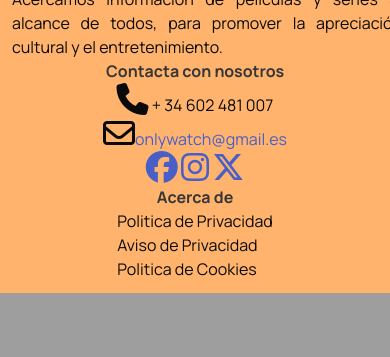
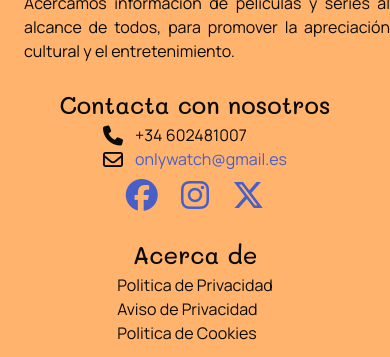
Before and after one commit to AntoniooNogues/ONLYWATCH, a Django app: page / in a window 390 px wide; the page is wider, and only the part inside the window is pictured. Shown: the part 1478-1835 px from the top of that part. Before the commit the page ends 1771 px from the top of that part, so only its background shows below. Run offline with Django 4.2, Linux system fonts and the light colour scheme; some libraries are stand-ins or nearby versions.

Commit message:
fron-end de login.html terminado (falta responsive)

```diff
--- a/templates/login.html
+++ b/templates/login.html
@@ -70,8 +70,8 @@
       </div>
     </main>
 
-    <footer class="columns bg_footer is-align-items-center pb-3">
-      <main class="columns is-gapless is-align-items-center">
+    <footer class="bg_footer is-align-items-center pb-3">
+      <main class="columns is-align-items-center">
         <div class="izquierda column is-one-third">
           <div class="container is-flex is-flex-direction-column is-align-items-center">
             <section class="level-item is-size-2 is-uppercase has-text-black">
@@ -83,27 +83,30 @@
         </div>
         <div class="centro column is-one-third is-flex is-align-items-center has-text-centered">
           <div class="container is-flex is-flex-direction-column is-align-items-center">
-            <strong>Contacta con nosotros</strong>
-            <span><i class="fa-solid fa-phone fa-2x"></i> + 34 602 481 007</span>
-            <span><i class="fa-regular fa-envelope fa-2x"></i><a href="mailto:onlywatch@gmail.es">onlywatch@gmail.es</a></span>
-            <div class="redes">
-              <a href=""><i class="fa-brands fa-facebook fa-2x"></i></a>
-              <a href=""><i class="fa-brands fa-instagram fa-2x"></i></a>
-              <a href=""><i class="fa-brands fa-x-twitter fa-2x"></i></a>
+            <p class="is-size-4 mali">Contacta con nosotros</p>
+              <div class="has-text-justified">
+                <p><i class="fa-solid fa-phone pr-3 fa-lg pb-1"></i>+34 602481007</p>
+                <p><i class="fa-regular fa-envelope pr-3 fa-lg pt-1 has-text-black"></i><a href="mailto:onlywatch@gmail.es" class="link">onlywatch@gmail.es</a></p>
+            </div>
+            <div class="redes pt-2">
+              <a href="" class="pr-3 link"><i class="fa-brands fa-facebook fa-2x"></i></a>
+              <a href="" class="pl-2 pr-2 link"><i class="fa-brands fa-instagram fa-2x"></i></a>
+              <a href="" class="pl-3 link"><i class="fa-brands fa-x-twitter fa-2x"></i></a>
             </div>
           </div>
         </div>
         <div class="derecha column is-one-third">
           <div class="container is-flex is-flex-direction-column is-align-items-center">
-            <strong>Acerca de</strong>
-            <ul>
-              <li>Politica de Privacidad</li>
-              <li>Aviso de Privacidad</li>
-              <li>Politica de Cookies</li>
+            <p class="is-size-4 mali">Acerca de</p>
+            <ul class="panel-list has-text-justified">
+              <li><a href="" class="link has-text-black">Politica de Privacidad</a></li>
+              <li><a href="" class="link has-text-black">Aviso de Privacidad</a></li>
+              <li><a href="" class="link has-text-black">Politica de Cookies</a></li>
             </ul>
           </div>
         </div>
       </main>
     </footer>
+
   </body>
 </html>
```
